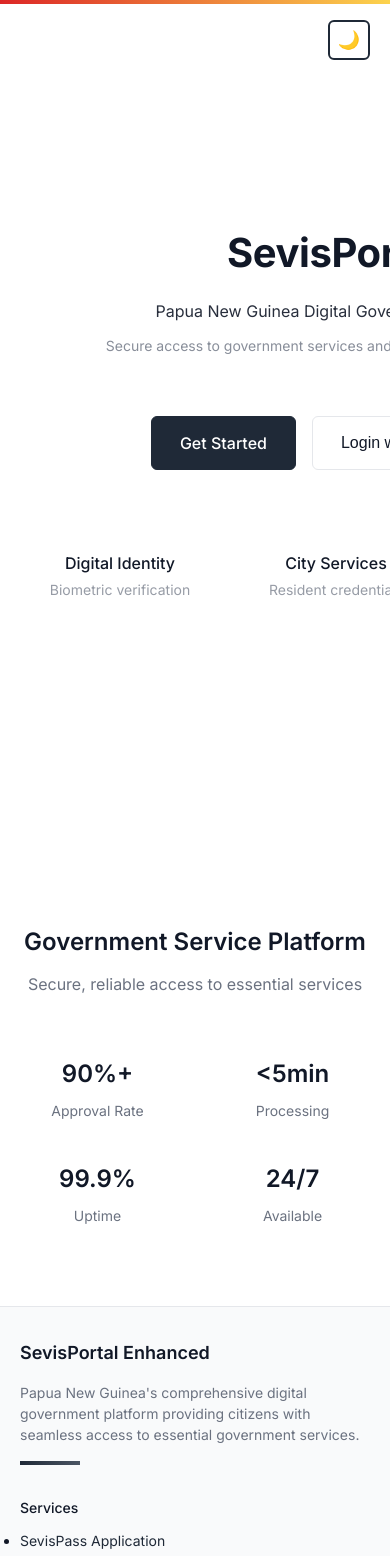
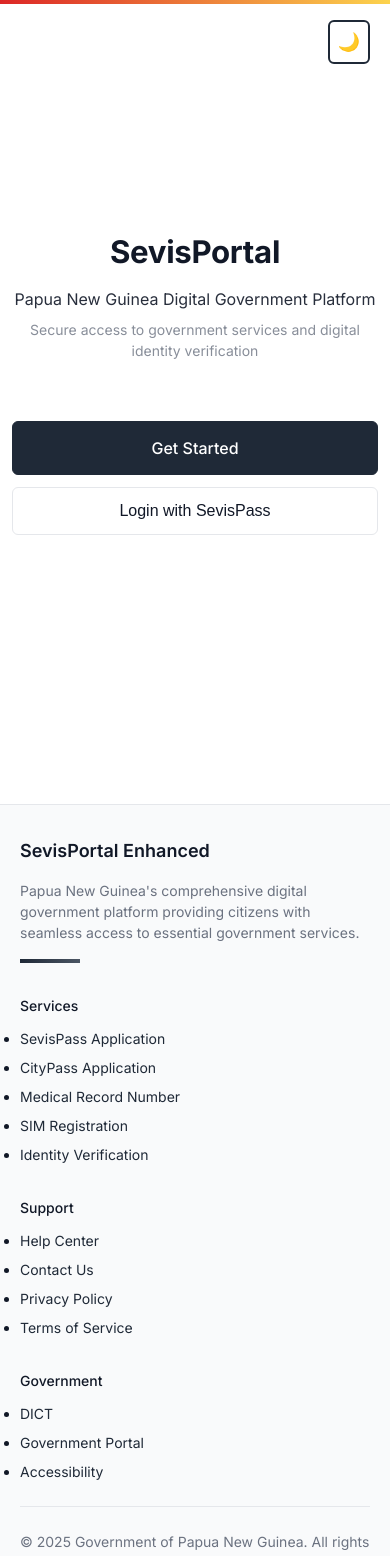
Before and after one commit to Bozzeth/portal3b, a Next.js app: page / in a window 390 px wide. Shown: the top 1556 px of the page. Built offline with nearby package versions, Linux system fonts and the light colour scheme.

Commit message:
Improve responsive design and remove filler content

```diff
--- a/app/globals.css
+++ b/app/globals.css
@@ -176,6 +176,129 @@ body {
   max-width: var(--max-width);
   margin: 0 auto;
   padding: 0 20px;
+}
+
+/* Touch and mobile optimizations */
+button, a, input {
+  -webkit-tap-highlight-color: transparent;
+  touch-action: manipulation;
+}
+
+/* Ensure minimum touch target size */
+button, a[role="button"] {
+  min-height: 44px;
+  min-width: 44px;
+}
+
+/* Mobile First Responsive Design */
+@media (max-width: 640px) {
+  .container {
+    padding: 0 16px;
+  }
+
+  /* Stack buttons vertically on mobile */
+  .hero-buttons {
+    flex-direction: column !important;
+    align-items: stretch !important;
+    gap: 12px !important;
+    max-width: 100% !important;
+  }
+
+  .hero-buttons > * {
+    flex: 1 1 auto !important;
+    width: 100% !important;
+    max-width: 100% !important;
+    min-width: auto !important;
+  }
+
+  /* Smaller text on mobile */
+  h1 {
+    font-size: clamp(28px, 8vw, 48px) !important;
+  }
+
+  h2 {
+    font-size: clamp(20px, 6vw, 28px) !important;
+  }
+
+  /* Card adjustments */
+  .card {
+    padding: 20px !important;
+  }
+
+  /* Dashboard header stack on mobile */
+  .dashboard-header {
+    flex-direction: column !important;
+    align-items: flex-start !important;
+    gap: 16px !important;
+  }
+
+  .dashboard-header .user-info {
+    align-self: flex-end !important;
+  }
+
+  /* Modal improvements for mobile */
+  .sevis-modal {
+    padding: 12px !important;
+  }
+
+  .sevis-modal > div {
+    padding: 24px !important;
+    max-width: calc(100vw - 24px) !important;
+  }
+
+  /* Theme toggle positioning */
+  .theme-toggle {
+    top: 12px !important;
+    right: 12px !important;
+  }
+
+  /* Feature cards mobile optimization */
+  .hero-section .container > div:last-child {
+    grid-template-columns: 1fr !important;
+    gap: 12px !important;
+    max-width: 100% !important;
+  }
+
+  /* Make feature cards smaller on mobile */
+  .hero-section .container > div:last-child > div {
+    padding: 16px 12px !important;
+  }
+}
+
+@media (max-width: 480px) {
+  .container {
+    padding: 0 12px;
+  }
+
+  /* Even smaller spacing on very small screens */
+  .hero-section {
+    padding: 20px 0 !important;
+    min-height: calc(100vh - 40px) !important;
+  }
+
+  .hero-section .container {
+    padding: 20px 12px !important;
+  }
+
+  .stats-section {
+    padding: 40px 0 !important;
+  }
+
+  /* Reduce text spacing on small screens */
+  .hero-section h1 {
+    margin-bottom: 12px !important;
+  }
+
+  .hero-section p {
+    margin-bottom: 8px !important;
+  }
+}
+
+/* Tablet adjustments */
+@media (min-width: 641px) and (max-width: 1024px) {
+  .container {
+    padding: 0 24px;
+  }
 }
 
 a {
--- a/app/page.tsx
+++ b/app/page.tsx
@@ -41,13 +41,14 @@ export default function LandingPage() {
 
       <div style={{ position: 'relative', zIndex: 2 }}>
         {/* Hero Section */}
-        <section style={{
+        <section className="hero-section" style={{
           minHeight: '100vh',
           display: 'flex',
           alignItems: 'center',
           background: 'var(--background)',
           color: 'var(--foreground)',
-          position: 'relative'
+          position: 'relative',
+          padding: '20px 0'
         }}>
           <div style={{
             position: 'absolute',
@@ -77,7 +78,16 @@ export default function LandingPage() {
               </p>
             </div>
 
-            <div style={{ display: 'flex', gap: '16px', justifyContent: 'center', flexWrap: 'wrap', marginBottom: '60px' }}>
+            <div className="hero-buttons" style={{
+              display: 'flex',
+              gap: '16px',
+              justifyContent: 'center',
+              flexWrap: 'wrap',
+              marginBottom: '40px',
+              alignItems: 'stretch',
+              maxWidth: '600px',
+              margin: '0 auto 40px auto'
+            }}>
               <a
                 href="/auth"
                 style={{
@@ -90,9 +100,12 @@ export default function LandingPage() {
                   borderRadius: '6px',
                   display: 'inline-flex',
                   alignItems: 'center',
+                  justifyContent: 'center',
                   gap: '8px',
                   transition: 'all 0.2s ease',
-                  border: '1px solid var(--primary)'
+                  border: '1px solid var(--primary)',
+                  flex: '1 1 250px',
+                  minWidth: '200px'
                 }}
                 onMouseEnter={(e) => {
                   e.currentTarget.style.background = 'transparent';
@@ -117,7 +130,9 @@ export default function LandingPage() {
                   fontWeight: '500',
                   borderRadius: '6px',
                   cursor: 'pointer',
-                  transition: 'all 0.2s ease'
+                  transition: 'all 0.2s ease',
+                  flex: '1 1 250px',
+                  minWidth: '200px'
                 }}
                 onClick={handleSevisPassLogin}
                 onMouseEnter={(e) => {
@@ -133,59 +148,9 @@ export default function LandingPage() {
               </button>
             </div>
 
-            {/* Feature Preview */}
-            <div style={{ display: 'grid', gridTemplateColumns: 'repeat(auto-fit, minmax(200px, 1fr))', gap: '16px', maxWidth: '700px', margin: '0 auto' }}>
-              {[
-                { title: 'Digital Identity', desc: 'Biometric verification' },
-                { title: 'City Services', desc: 'Resident credentials' },
-                { title: 'Instant Access', desc: 'Real-time processing' }
-              ].map((feature, i) => (
-                <div key={i} style={{
-                  background: 'rgba(255,255,255,0.1)',
-                  border: '1px solid rgba(255,255,255,0.15)',
-                  borderRadius: '6px',
-                  padding: '20px 16px',
-                  textAlign: 'center'
-                }}>
-                  <h3 style={{ fontSize: '16px', fontWeight: '500', marginBottom: '4px', color: 'var(--foreground)' }}>{feature.title}</h3>
-                  <p style={{ fontSize: '14px', opacity: 0.7, color: 'var(--muted-foreground)' }}>{feature.desc}</p>
-                </div>
-              ))}
-            </div>
           </div>
         </section>
 
-        {/* Stats Section */}
-        <section style={{ padding: '80px 0', background: 'var(--background)' }}>
-          <div className="container">
-            <div style={{ textAlign: 'center', marginBottom: '60px' }}>
-              <h2 style={{ fontSize: 'clamp(24px, 4vw, 32px)', fontWeight: '600', marginBottom: '12px', color: 'var(--foreground)' }}>
-                Government Service Platform
-              </h2>
-              <p style={{ fontSize: '16px', color: 'var(--muted-foreground)', maxWidth: '500px', margin: '0 auto' }}>
-                Secure, reliable access to essential services
-              </p>
-            </div>
-
-            <div style={{ display: 'grid', gridTemplateColumns: 'repeat(auto-fit, minmax(150px, 1fr))', gap: '40px', maxWidth: '800px', margin: '0 auto' }}>
-              {[
-                { value: '90%+', label: 'Approval Rate' },
-                { value: '<5min', label: 'Processing' },
-                { value: '99.9%', label: 'Uptime' },
-                { value: '24/7', label: 'Available' }
-              ].map((stat, i) => (
-                <div key={i} style={{ textAlign: 'center' }}>
-                  <div style={{ fontSize: 'clamp(24px, 4vw, 32px)', fontWeight: '600', color: 'var(--foreground)', marginBottom: '8px' }}>
-                    {stat.value}
-                  </div>
-                  <p style={{ fontSize: '14px', fontWeight: '400', color: 'var(--muted-foreground)' }}>
-                    {stat.label}
-                  </p>
-                </div>
-              ))}
-            </div>
-          </div>
-        </section>
 
         <Footer />
       </div>
--- a/components/auth/CustomAuth.tsx
+++ b/components/auth/CustomAuth.tsx
@@ -352,7 +352,11 @@ export function CustomAuth({ onSuccess }: CustomAuthProps) {
       </div>
 
       <form onSubmit={handleSignUp} style={{ display: 'flex', flexDirection: 'column', gap: '20px' }}>
-        <div style={{ display: 'grid', gridTemplateColumns: '1fr 1fr', gap: '16px' }}>
+        <div style={{
+          display: 'grid',
+          gridTemplateColumns: 'repeat(auto-fit, minmax(200px, 1fr))',
+          gap: '20px'
+        }}>
           <div>
             <label style={{ display: 'block', fontSize: '14px', fontWeight: '500', color: 'var(--foreground)', marginBottom: '6px' }}>
               First Name
```
Also changed, not shown: app/auth/page.tsx (+5 -5 lines), app/dashboard/page.tsx (+22 -5 lines).
